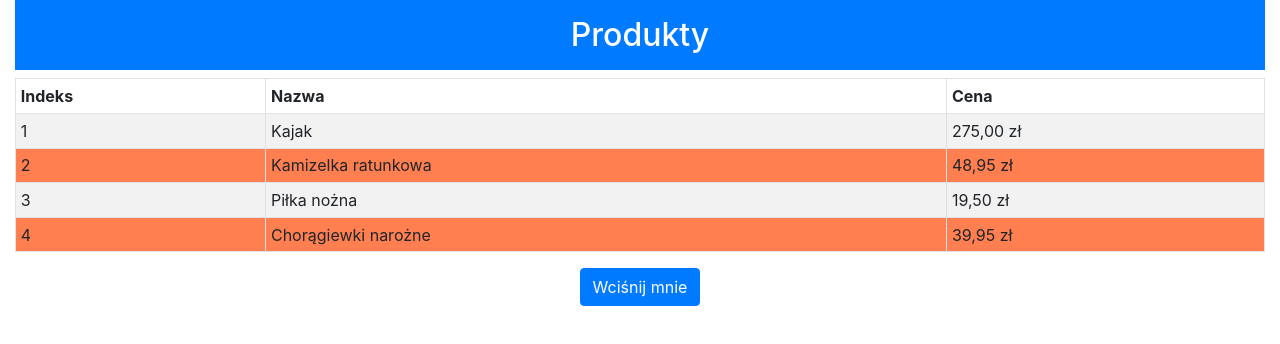
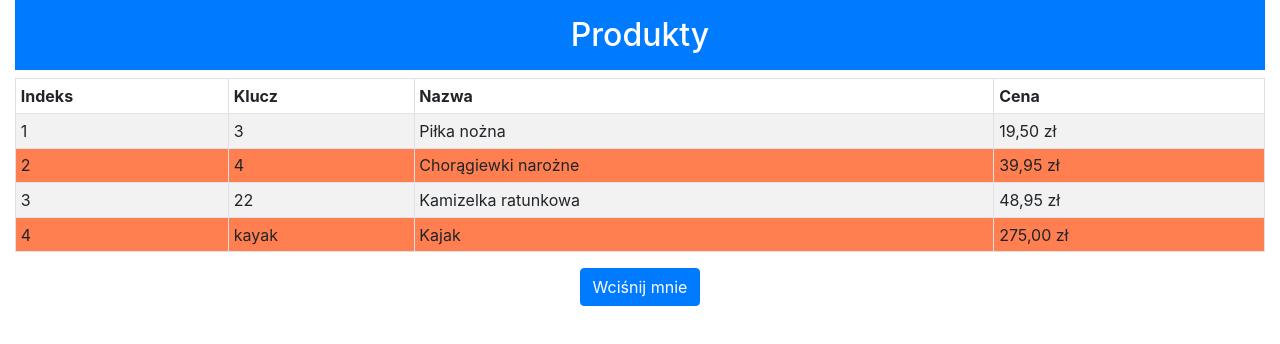
Before and after one commit to lukasz-segin/templatesanddata, a Vue app: page / in a window 1280 px wide. Shown: the top 344 px of the page. Built offline with nearby package versions, Linux system fonts and the light colour scheme.

Commit message:
Własciwosci obiektu a kwestia kolejnosci

```diff
--- a/src/App.vue
+++ b/src/App.vue
@@ -6,12 +6,14 @@
     <table class="table table-sm table-bordered table-striped text-left">
       <tr>
         <th>Indeks</th>
+        <th>Klucz</th>
         <th>Nazwa</th>
         <th>Cena</th>
       </tr>
       <tbody>
       <tr v-for="(p, key, i) in products" v-bind:key="p.name">
         <td>{{ i + 1 }}</td>
+        <td>{{ key }}</td>
         <td>{{ p.name }}</td>
         <td>{{ p.price | currency }}</td>
       </tr>
@@ -32,10 +34,10 @@
     data() {
       return {
         products: {
-          1:{name: "Kajak", price: 275},
-          2:{name: "Kamizelka ratunkowa", price: 48.95},
+          "kayak":{name: "Kajak", price: 275},
+          22:{name: "Kamizelka ratunkowa", price: 48.95},
           3:{name: "Piłka nożna", price: 19.50},
-          4:{name: "Chorągiewki narożne", price: 39.95},
+          "4":{name: "Chorągiewki narożne", price: 39.95},
           // 5:{name: "Stadion", price: 79500}
         }
       }
```
